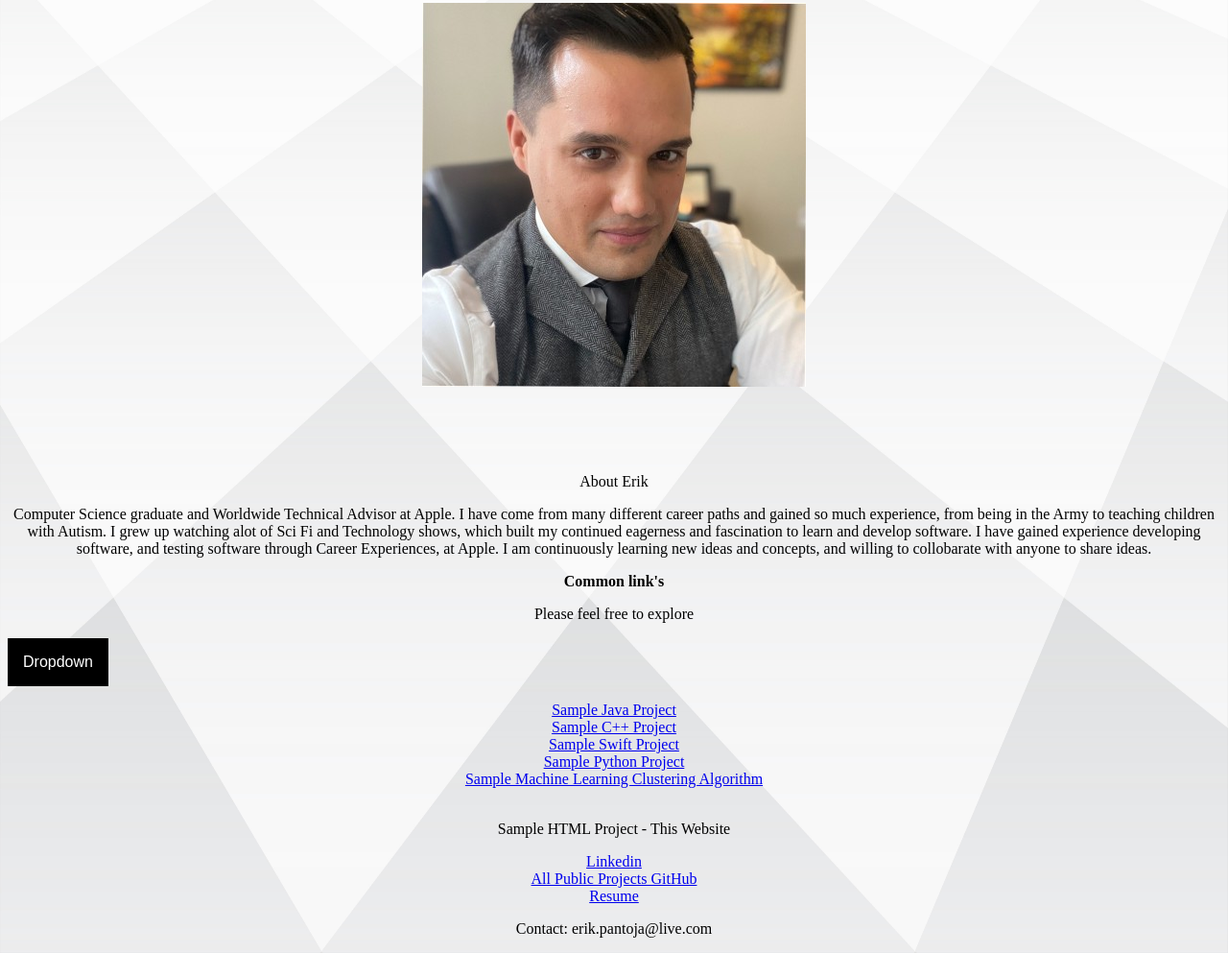
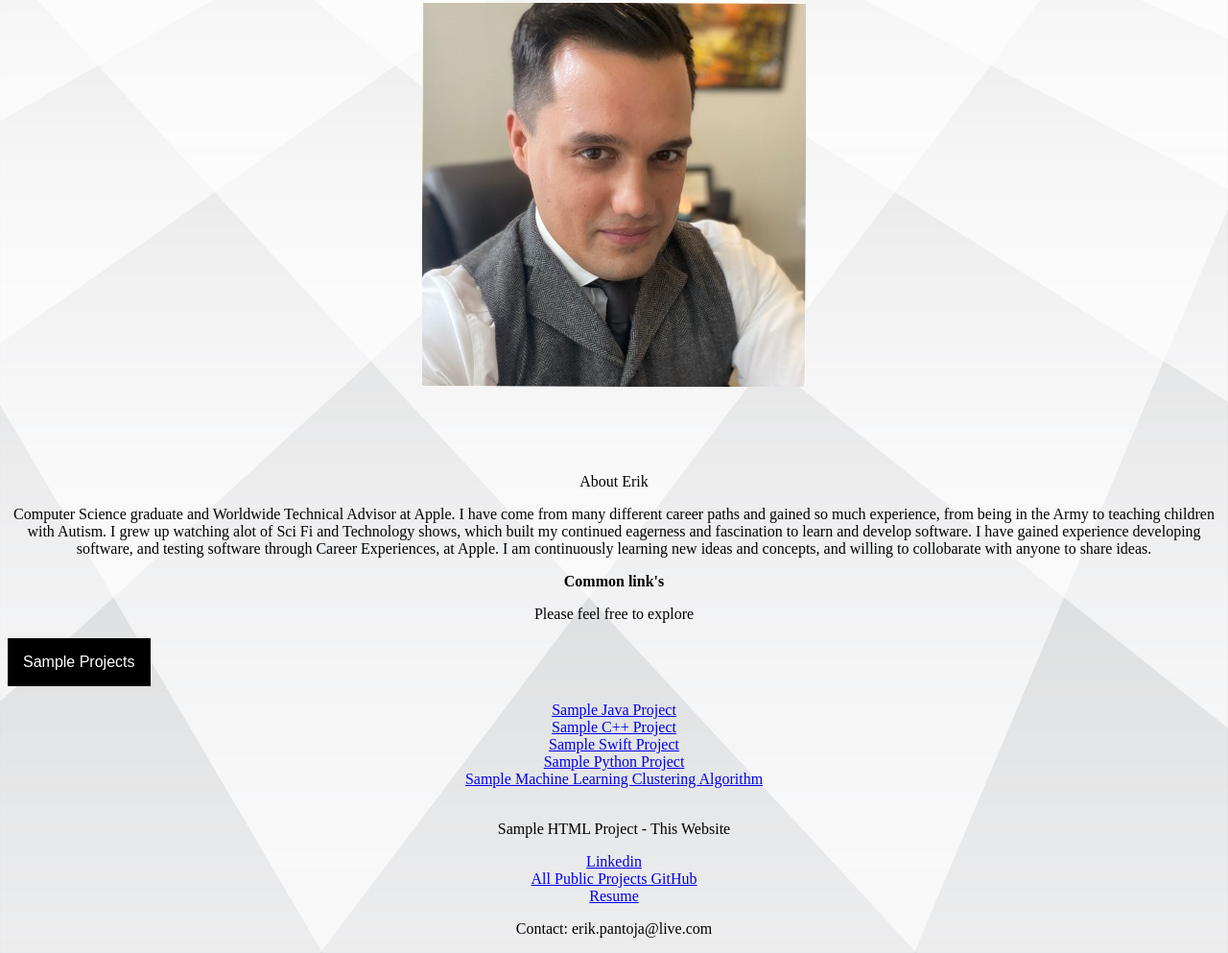
Before and after one commit to ErikP1552/Website, a plain HTML site: page index.html in a window 1280 px wide. Shown: the part 487-1480 px from the top of the page at 96% size. Drawn offline with Linux system fonts and the light colour scheme.

Commit message:
Update index.html

```diff
--- a/index.html
+++ b/index.html
@@ -81,7 +81,7 @@ p {
 <body>
 
 <div class="Sample Projects">
-  <button class="dropbtn">Dropdown</button>
+  <button class="dropbtn">Sample Projects</button>
   <div class="dropdown-content">
   <a href="https://github.com/ErikP1552/ReviewHandler" target="_blank"> <span style="text-align:center">Sample Java Project</span></a>
   <a href="https://github.com/ErikP1552/Hashing/blob/master/HashingProgram.cpp" target="_blank">Sample C++ Project</a><br>
```
